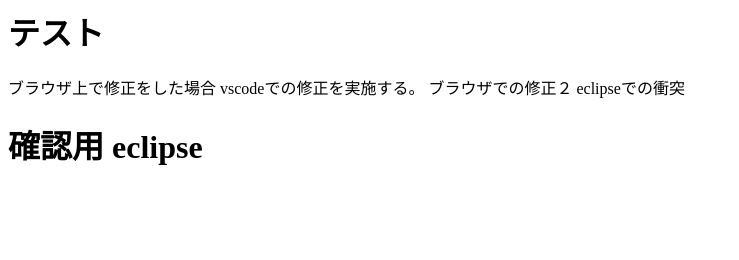
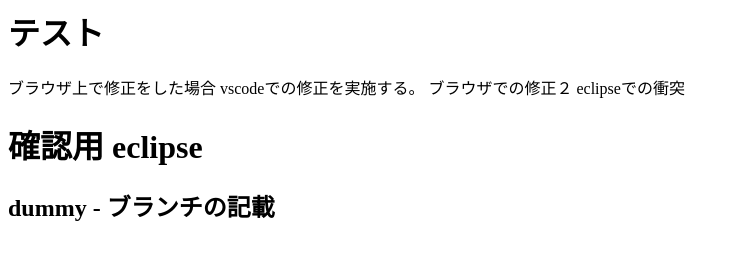
Before and after one commit to snowhiro/gitpractice, a plain HTML site: page index.html in a window 1280 px wide. Shown: the whole page, without its empty margins (0-739 px from the left). Drawn offline with Linux system fonts and the light colour scheme.

Commit message:
ブランチのリベースについて確認を実施用

```diff
--- a/index.html
+++ b/index.html
@@ -7,7 +7,8 @@
         <span>ブラウザでの修正２</span>
         <span>eclipseでの衝突</span>
         <div>
-        	<h1>確認用 eclipse </h1>
+            <h1>確認用 eclipse </h1>
+            <h2>dummy - ブランチの記載</h2>
         </div>
     </body>
 </html>
```
